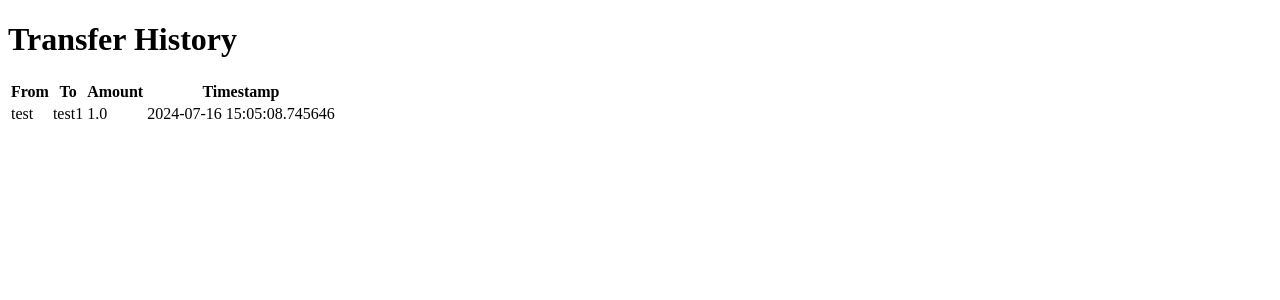
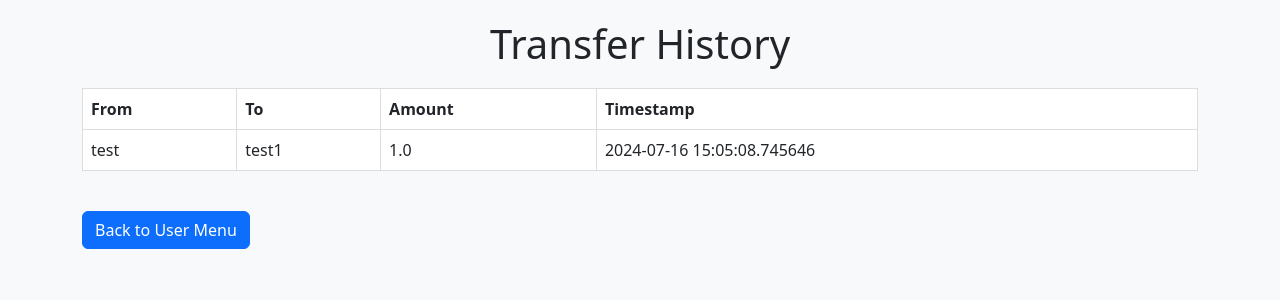
Before and after one commit to bekhruzjanoff/project_exam, a Flask app: page /transfer_history in a window 1280 px wide. Shown: the top 300 px of the page. Run offline with Flask 3, Linux system fonts and the light colour scheme; data comes from the database, SQL or seed files in the repository.

Commit message:
Update transfer_history.html

```diff
--- a/templates/transfer_history.html
+++ b/templates/transfer_history.html
@@ -1,11 +1,43 @@
 <!DOCTYPE html>
-<html>
+<html lang="en">
 <head>
+    <meta charset="UTF-8">
+    <meta name="viewport" content="width=device-width, initial-scale=1.0">
+    <meta http-equiv="X-UA-Compatible" content="ie=edge">
     <title>Transfer History</title>
+
+    <!-- Bootstrap CSS -->
+    <link href="https://cdn.jsdelivr.net/npm/bootstrap@5.3.0/dist/css/bootstrap.min.css" rel="stylesheet">
+
+    <!-- Custom CSS -->
+    <style>
+        body {
+            background-color: #f8f9fa;
+            padding: 20px;
+        }
+        h1 {
+            text-align: center;
+            margin-bottom: 20px;
+        }
+        table {
+            width: 100%;
+            border-collapse: collapse;
+            margin-top: 20px;
+        }
+        table th, table td {
+            border: 1px solid #ddd;
+            padding: 8px;
+            text-align: left;
+        }
+        table th {
+            background-color: #f2f2f2;
+        }
+    </style>
 </head>
 <body>
+    <div class="container">
         <h1>Transfer History</h1>
-    <table>
+        <table class="table">
             <thead>
                 <tr>
                     <th>From</th>
@@ -25,5 +57,17 @@
                 {% endfor %}
             </tbody>
         </table>
+        <br><a href="{{ url_for('user_menu') }}" class="btn btn-primary">Back to User Menu</a>
+    </div>
+
+    <!-- Bootstrap Bundle with Popper -->
+    <script src="https://cdn.jsdelivr.net/npm/bootstrap@5.3.0/dist/js/bootstrap.bundle.min.js"></script>
+
+    <!-- Your custom JavaScript (if needed) -->
+    <script>
+        // Example: Add custom JavaScript if required for interactive features
+    </script>
+
+
 </body>
 </html>
```
Lines whose indentation alone changed are shown as unchanged.
